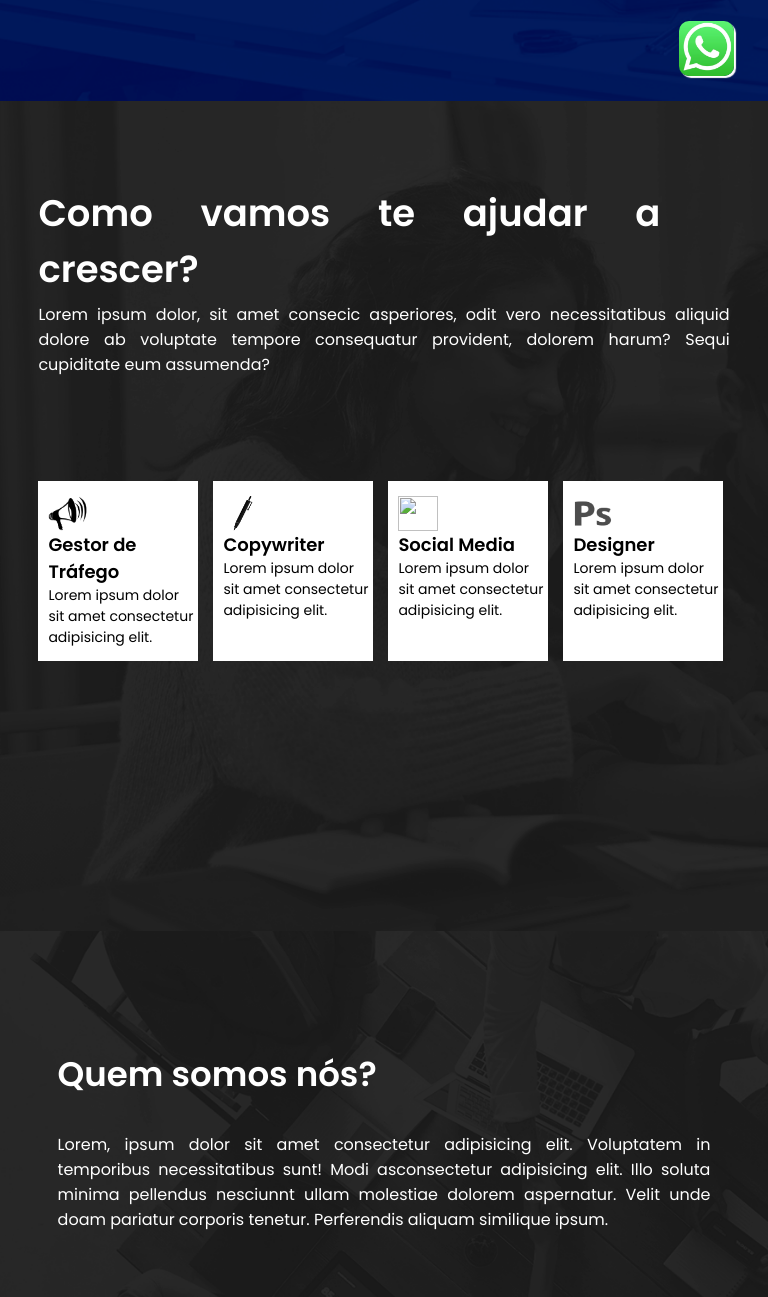
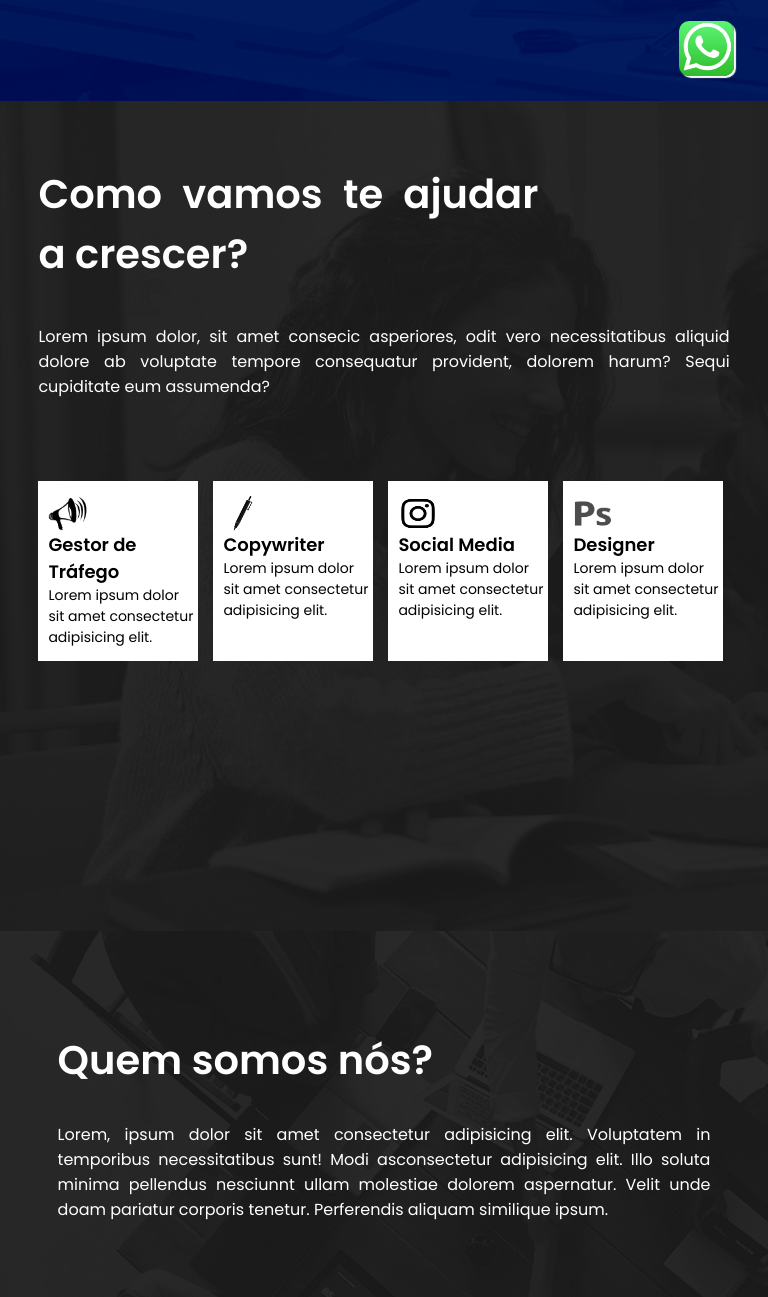
Before and after one commit to murilloliveiraz/confidenceevolution, a plain HTML site: page index.html in a window 768 px wide. Shown: the part 699-1996 px from the top of the page. Drawn offline with Linux system fonts and the light colour scheme.

Commit message:
bugs corrigidos

```diff
--- a/index.html
+++ b/index.html
@@ -46,7 +46,7 @@
 
             </div>
             <div class="servicos">
-                <img src="imagens/intagram.png"  alt="">
+                <img src="imagens/instagram.png"  alt="">
                 <h2>Social Media</h2>
                 <p>Lorem ipsum dolor sit amet consectetur adipisicing elit.
 
--- a/media.css
+++ b/media.css
@@ -239,11 +239,29 @@
         background-size: cover;
     }
 
+    .comoteajudar_text{
+        gap: 40px;
+    }
+
+    .comoteajudar_text h1 {
+        width: 500px;
+        font-size: 40px;
+    }
+
     .quem_somos_nos {
         background: url(imagens/pagina-3.png);
         width: 100vw;
         height: 100vh;
         background-size: cover;
+    }
+
+    .quem_somos_nos h1 {
+        font-size: 40px;
+    }
+
+    .quem_somos_nos_img img {
+        width: 80vw;
+        height: 40svw;
     }
 
     .nosso_time {
```
Also changed, not shown: imagens/instagram.png (added).
